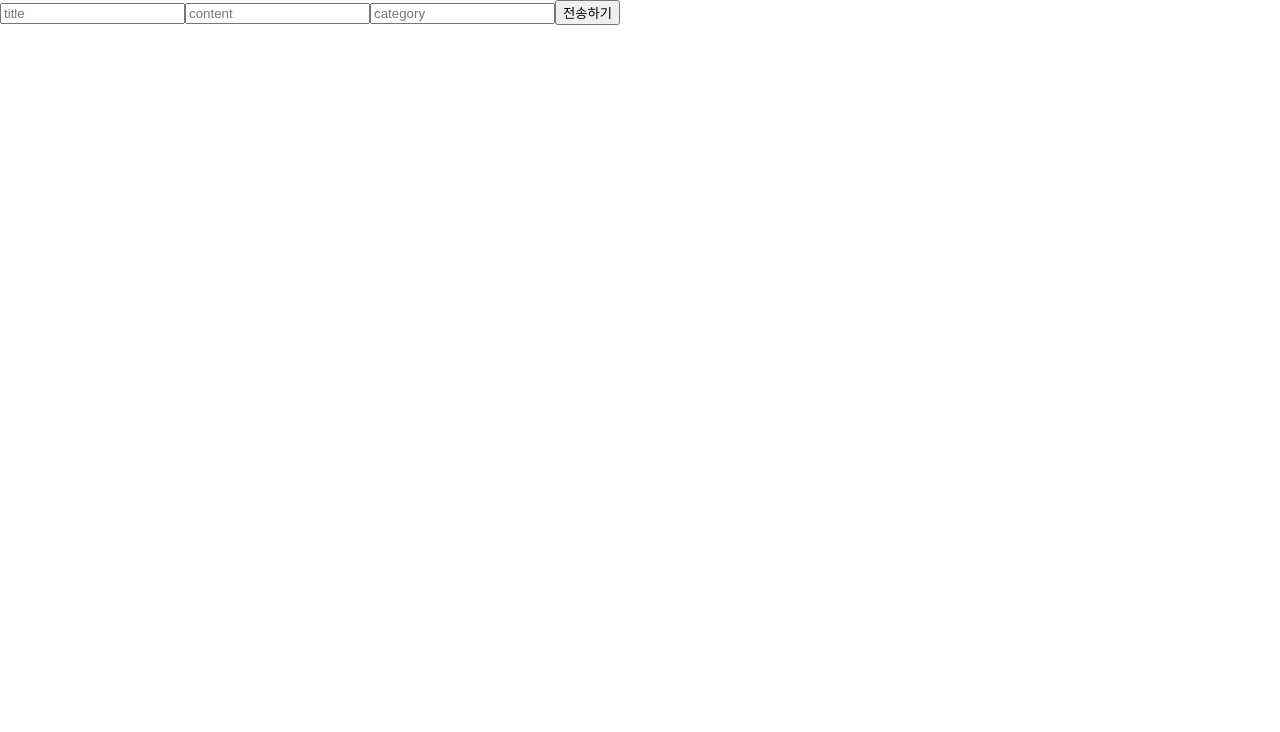
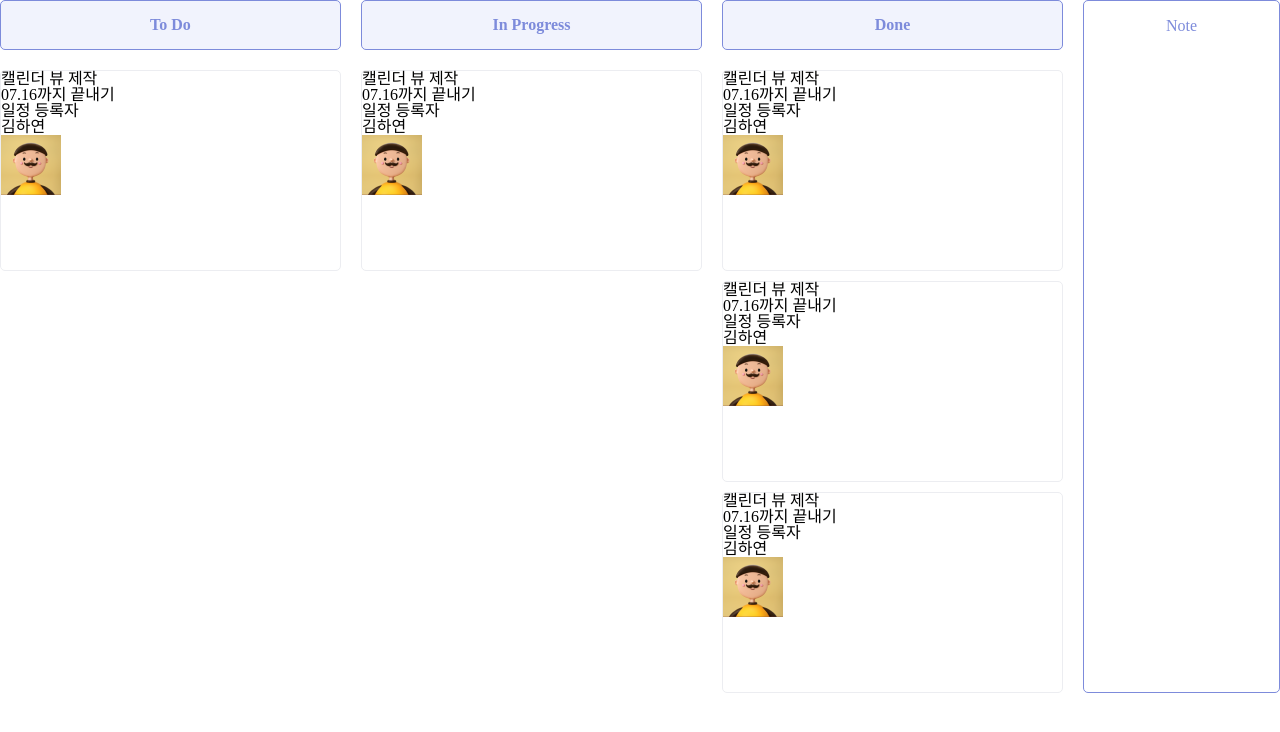
Before and after one commit to The-HangHae99-final/the-Final-FrontEnd, a React (Create React App) app: page /board in a window 1280 px wide. Shown: the top 732 px of the page. Built offline with nearby package versions, Linux system fonts and the light colour scheme; no server answers.

Commit message:
Style: (Board)make overall layout

```diff
--- /dev/null
+++ b/src/components/BoardCard.js
@@ -0,0 +1,66 @@
+import React from "react";
+import styled from "styled-components";
+import human from "../public/img/human1.png";
+
+const BoardCard = () => {
+  return (
+    <BoardCardStyle>
+      <div className="card_title">캘린더 뷰 제작</div>
+      <div className="card_content">07.16까지 끝내기</div>
+      <div className="card_author">
+        <div className="author-info-wrap">
+          <div className="author_text">일정 등록자</div>
+          <div className="author_name">김하연</div>
+        </div>
+        <img src={human} alt="human" />
+      </div>
+    </BoardCardStyle>
+  );
+};
+
+export default BoardCard;
+
+const BoardCardStyle = styled.div`
+  width: 100%;
+  height: 201px;
+  border: 1px solid #ecedf1;
+  background: #ffffff;
+  border-radius: 5px;
+`;
+
+// const BoardStyle = styled.div`
+//   width: 100%;
+// `;
+
+// const BoardStyle = styled.div`
+//   width: 100%;
+// `;
+// const BoardStyle = styled.div`
+//   width: 100%;
+// `;const BoardStyle = styled.div`
+// width: 100%;
+// `;
+
+{
+  /* <form onSubmit={handleSubmit}>
+    <input
+      type="text"
+      name="title"
+      placeholder="title"
+      onChange={handleChange}
+    />
+    <input
+      type="text"
+      name="content"
+      placeholder="content"
+      onChange={handleChange}
+    />
+    <input
+      type="text"
+      name="category"
+      placeholder="category"
+      onChange={handleChange}
+    />
+    <button type="submit">전송하기</button>
+  </form> */
+}
--- a/src/pages/Board.js
+++ b/src/pages/Board.js
@@ -5,6 +5,7 @@ import React, { useEffect, useState } from "react";
 import { useSelector } from "react-redux";
 import { getItemFromLs } from "../components/localStorage";
 import styled from "styled-components";
+import BoardCard from "../components/BoardCard";
 
 const Board = () => {
   const [data, setDatas] = useState({
@@ -40,20 +41,6 @@ const Board = () => {
     setDatas({ ...data, workSpaceName: getItemFromLs("workspace") });
   }, []);
 
-  const endodedURL = encodeURIComponent(getItemFromLs("myToken"));
-
-  useEffect(() => {
-    axios({
-      method: "post",
-      url: `http://13.209.3.168:3001/api/post/${endodedURL}`,
-      headers: {
-        Authorization: `Bearer ${getItemFromLs("myToken")}`,
-      },
-    })
-      .then((res) => console.log(res))
-      .catch((err) => console.log(err));
-  }, []);
-
   // useEffect(() => {
   //   axios({
   //     method: "post",
@@ -69,28 +56,37 @@ const Board = () => {
 
   return (
     <BoardStyle>
-      <form onSubmit={handleSubmit}>
-        <input
-          type="text"
-          name="title"
-          placeholder="title"
-          onChange={handleChange}
-        />
-        <input
-          type="text"
-          name="content"
-          placeholder="content"
-          onChange={handleChange}
-        />
-        <input
-          type="text"
-          name="category"
-          placeholder="category"
-          onChange={handleChange}
-        />
-        <button type="submit">전송하기</button>
-      </form>
-      <div></div>
+      <BoardContainer>
+        <SectionWrap>
+          <div className="section-top">
+            <span className="section-top_title">To Do</span>
+          </div>
+          <div className="section-cards-wrap">
+            <BoardCard />
+          </div>
+        </SectionWrap>
+        <SectionWrap>
+          <div className="section-top">
+            <span className="section-top_title">In Progress</span>
+          </div>
+          <div className="section-cards-wrap">
+            <BoardCard />
+          </div>
+        </SectionWrap>
+        <SectionWrap>
+          <div className="section-top">
+            <span className="section-top_title">Done</span>
+          </div>
+          <div className="section-cards-wrap">
+            <BoardCard />
+            <BoardCard />
+            <BoardCard />
+          </div>
+        </SectionWrap>
+        <NoteWrap>
+          <div className="noteWrap-top">Note</div>
+        </NoteWrap>
+      </BoardContainer>
     </BoardStyle>
   );
 };
@@ -99,4 +95,68 @@ const BoardStyle = styled.div`
   width: 100%;
 `;
 
+const BoardContainer = styled.div`
+  width: 100%;
+  height: 100%;
+  display: Flex;
+  flex-wrap: nowrap;
+  gap: 20px;
+`;
+
+const SectionWrap = styled.div`
+  min-width: 341px;
+  height: 100%;
+
+  .section-top {
+    height: 50px;
+    background: rgba(187, 196, 246, 0.2);
+    border: 1px solid #7d8bdb;
+    border-radius: 5px;
+    display: flex;
+    align-items: center;
+    justify-content: center;
+    margin-bottom: 20px;
+  }
+
+  .section-top_title {
+    font-size: 16px;
+    line-height: 24px;
+    font-weight: 600;
+    text-align: center;
+    color: #7d8bdb;
+  }
+
+  .section-cards-wrap {
+    display: flex;
+    flex-direction: column;
+    gap: 10px;
+  }
+`;
+const NoteWrap = styled.div`
+  width: 100%;
+  background-color: red;
+  background: #ffffff;
+  border: 1px solid #7d8bdb;
+  border-radius: 5px;
+  .noteWrap-top {
+    border-radius: 5px;
+    height: 50px;
+    display: flex;
+    justify-content: center;
+    align-items: center;
+    font-weight: 500;
+    font-size: 16px;
+    color: #7d8bdb;
+  }
+`;
+// const BoardStyle = styled.div`
+//   width: 100%;
+// `;
+// const BoardStyle = styled.div`
+//   width: 100%;
+// `;
+// const BoardStyle = styled.div`
+//   width: 100%;
+// `;
+
 export default Board;
```
